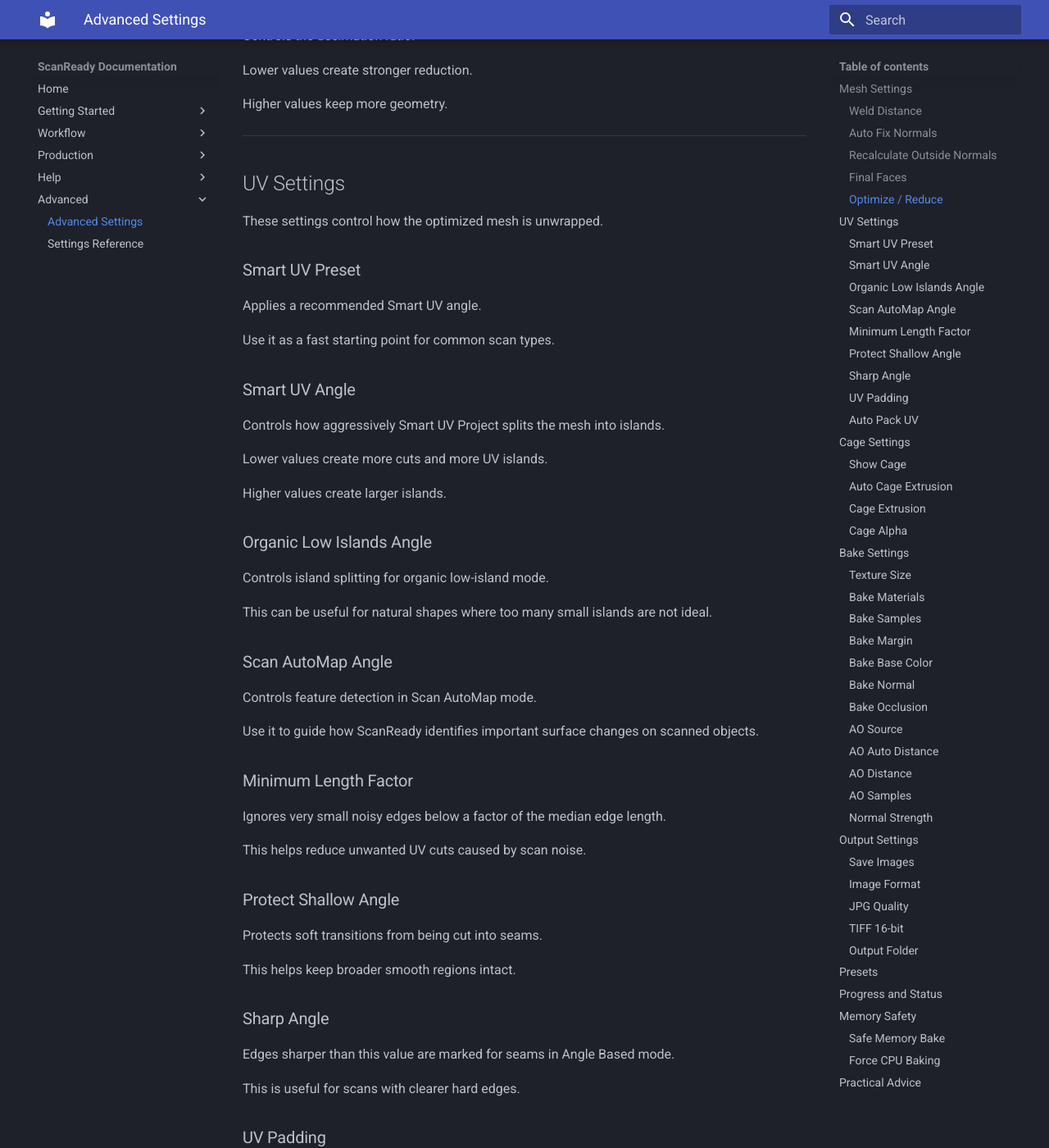
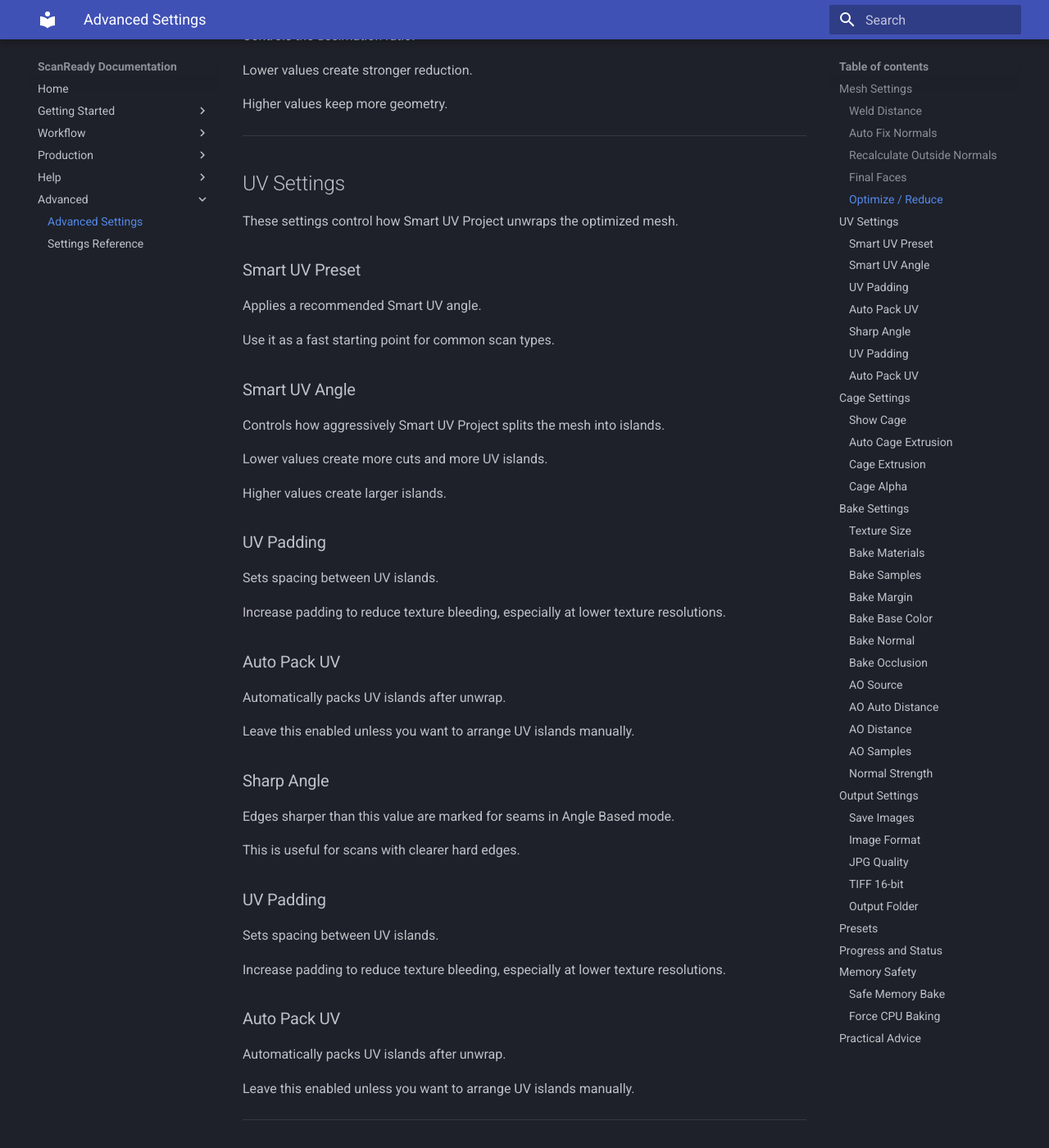
Before and after one commit to marioschiano/scanready-docs, an MkDocs documentation site: the page built from docs/advanced.md, in a window 1280 px wide and 1400 px high, scrolled down 1177 px. Shown: the whole window at 82% size. Built offline with MkDocs 1.6.1 and Material for MkDocs 9.7.7, drawn with Linux system fonts in a browser that asks for light colours.

Commit message:
Update advanced.md

```diff
--- a/docs/advanced.md
+++ b/docs/advanced.md
@@ -50,7 +50,7 @@
 
 ## UV Settings
 
-These settings control how the optimized mesh is unwrapped.
+These settings control how Smart UV Project unwraps the optimized mesh.
 
 ### Smart UV Preset
 
@@ -66,29 +66,18 @@
 
 Higher values create larger islands.
 
-### Organic Low Islands Angle
+### UV Padding
 
-Controls island splitting for organic low-island mode.
+Sets spacing between UV islands.
 
-This can be useful for natural shapes where too many small islands are not ideal.
+Increase padding to reduce texture bleeding, especially at lower texture resolutions.
 
-### Scan AutoMap Angle
+### Auto Pack UV
 
-Controls feature detection in Scan AutoMap mode.
+Automatically packs UV islands after unwrap.
 
-Use it to guide how ScanReady identifies important surface changes on scanned objects.
+Leave this enabled unless you want to arrange UV islands manually.
 
-### Minimum Length Factor
-
-Ignores very small noisy edges below a factor of the median edge length.
-
-This helps reduce unwanted UV cuts caused by scan noise.
-
-### Protect Shallow Angle
-
-Protects soft transitions from being cut into seams.
-
-This helps keep broader smooth regions intact.
 
 ### Sharp Angle
 
```
